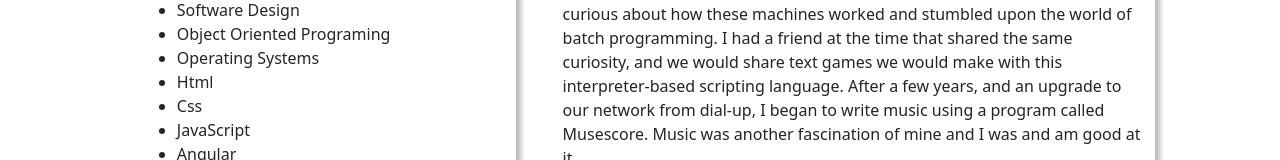
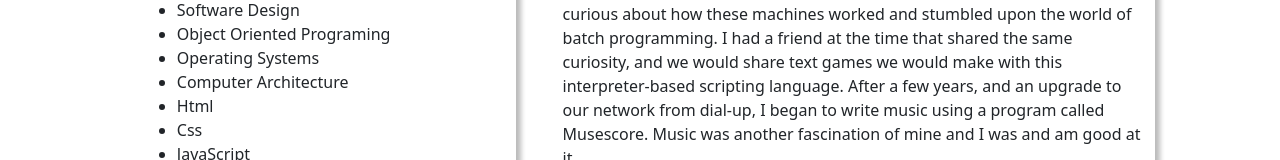
Before and after one commit to DavidFHoward/Linkedout, an Angular app: page / in a window 1280 px wide. Shown: the part 515-675 px from the top of the page. Built offline with nearby package versions, Linux system fonts and the light colour scheme.

Commit message:
added computer architecture to skills

```diff
--- a/src/app/app.component.html
+++ b/src/app/app.component.html
@@ -42,6 +42,7 @@
             <li>Software Design</li>
             <li>Object Oriented Programing</li>
             <li>Operating Systems</li>
+            <li>Computer Architecture</li>
             <li>Html</li>
             <li>Css</li>
             <li>JavaScript</li>
```
